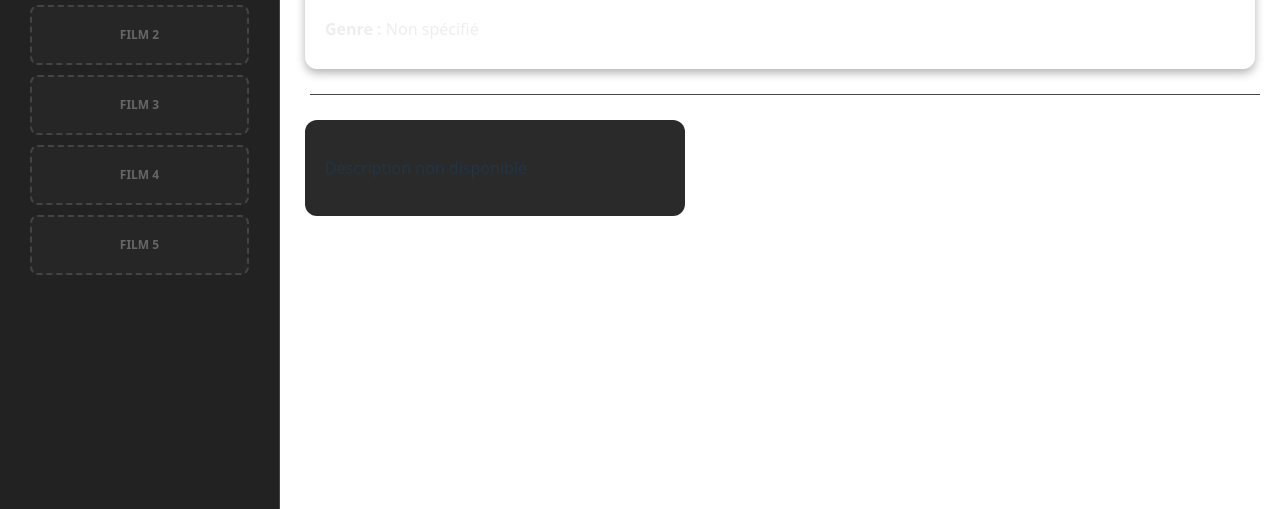
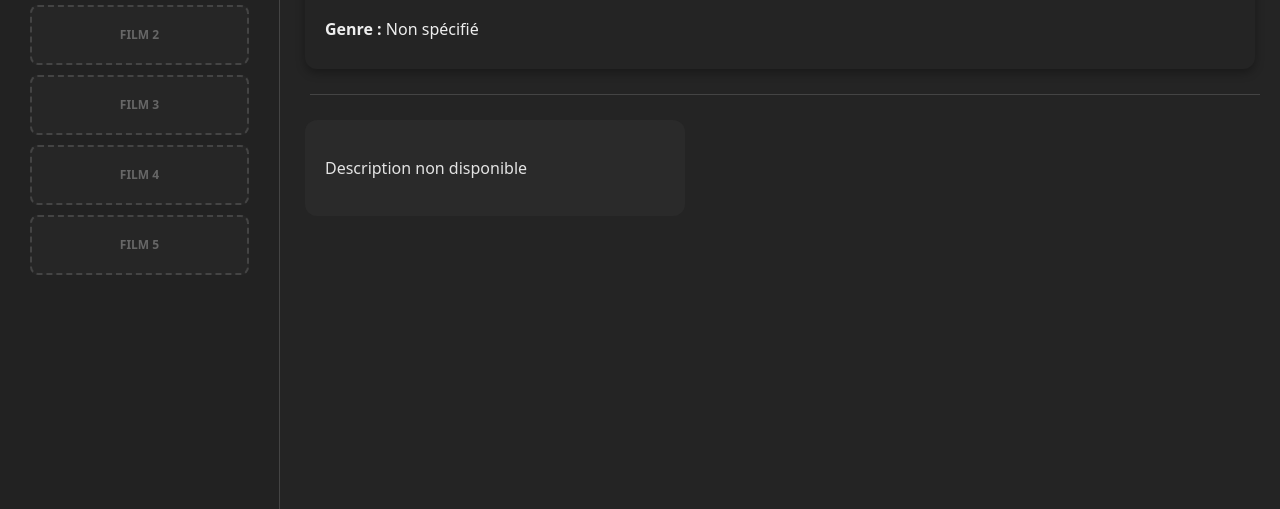
Before and after one commit to putonnicolas/WebSemantiqueApp, a website built with Vite: page infos_film.html in a window 1280 px wide. Shown: the part 291-800 px from the top of the page. Built offline with nearby package versions, Linux system fonts and the light colour scheme; no server answers.

Commit message:
Forcer dark mode

```diff
--- a/style.css
+++ b/style.css
@@ -2,16 +2,9 @@
   font-family: system-ui, Avenir, Helvetica, Arial, sans-serif;
   line-height: 1.5;
   font-weight: 400;
-  color-scheme: light dark;
+  color-scheme: dark;
   color: rgba(255, 255, 255, 0.87);
   background-color: #242424;
-}
-
-@media (prefers-color-scheme: light) {
-  :root {
-    color: #213547;
-    background-color: #ffffff;
-  }
 }
 
 * {
--- a/style_infos.css
+++ b/style_infos.css
@@ -2,16 +2,9 @@
   font-family: system-ui, Avenir, Helvetica, Arial, sans-serif;
   line-height: 1.5;
   font-weight: 400;
-  color-scheme: light dark;
+  color-scheme: dark;
   color: rgba(255, 255, 255, 0.87);
   background-color: #242424;
-}
-
-@media (prefers-color-scheme: light) {
-  :root {
-    color: #213547;
-    background-color: #ffffff;
-  }
 }
 
 * {
```
